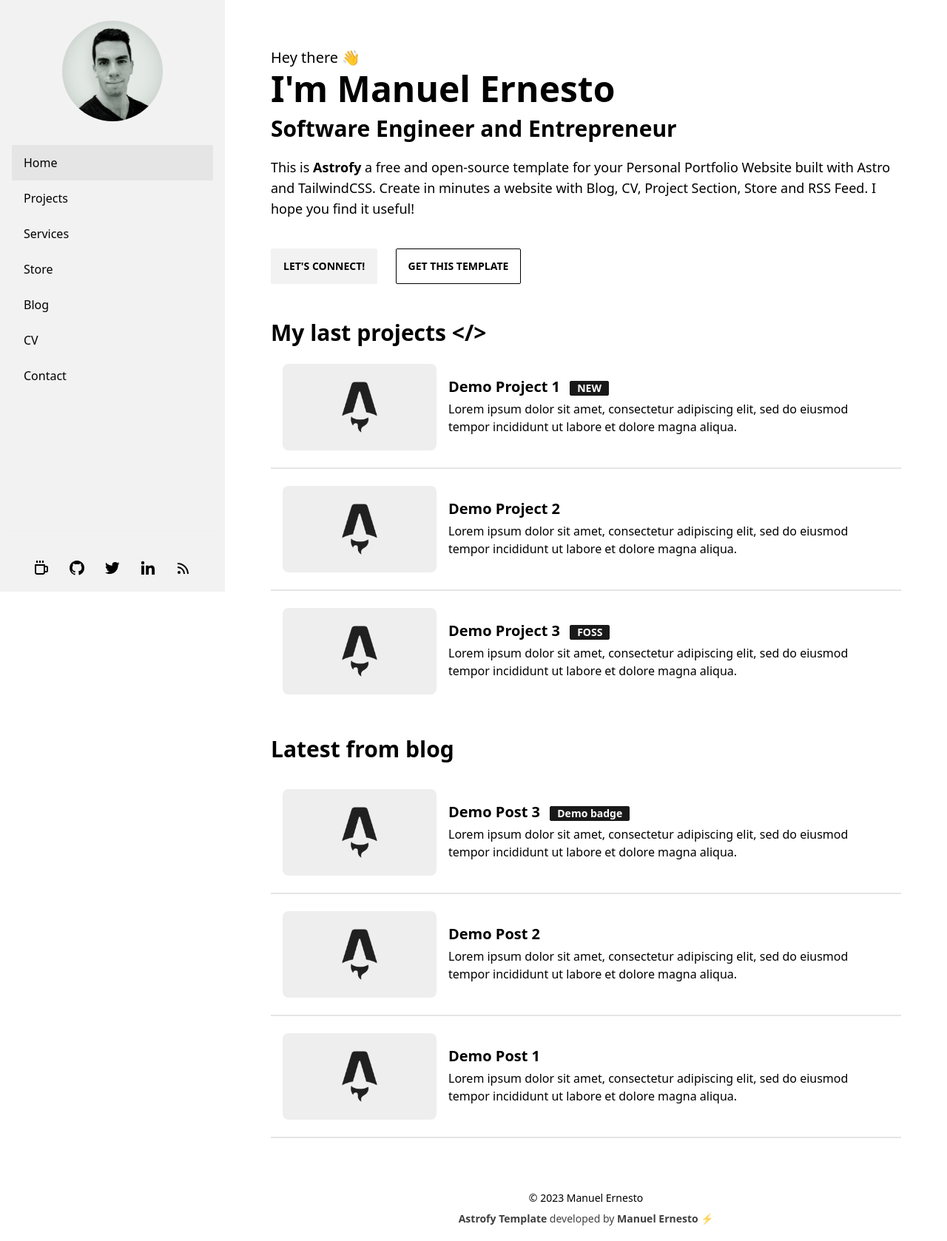
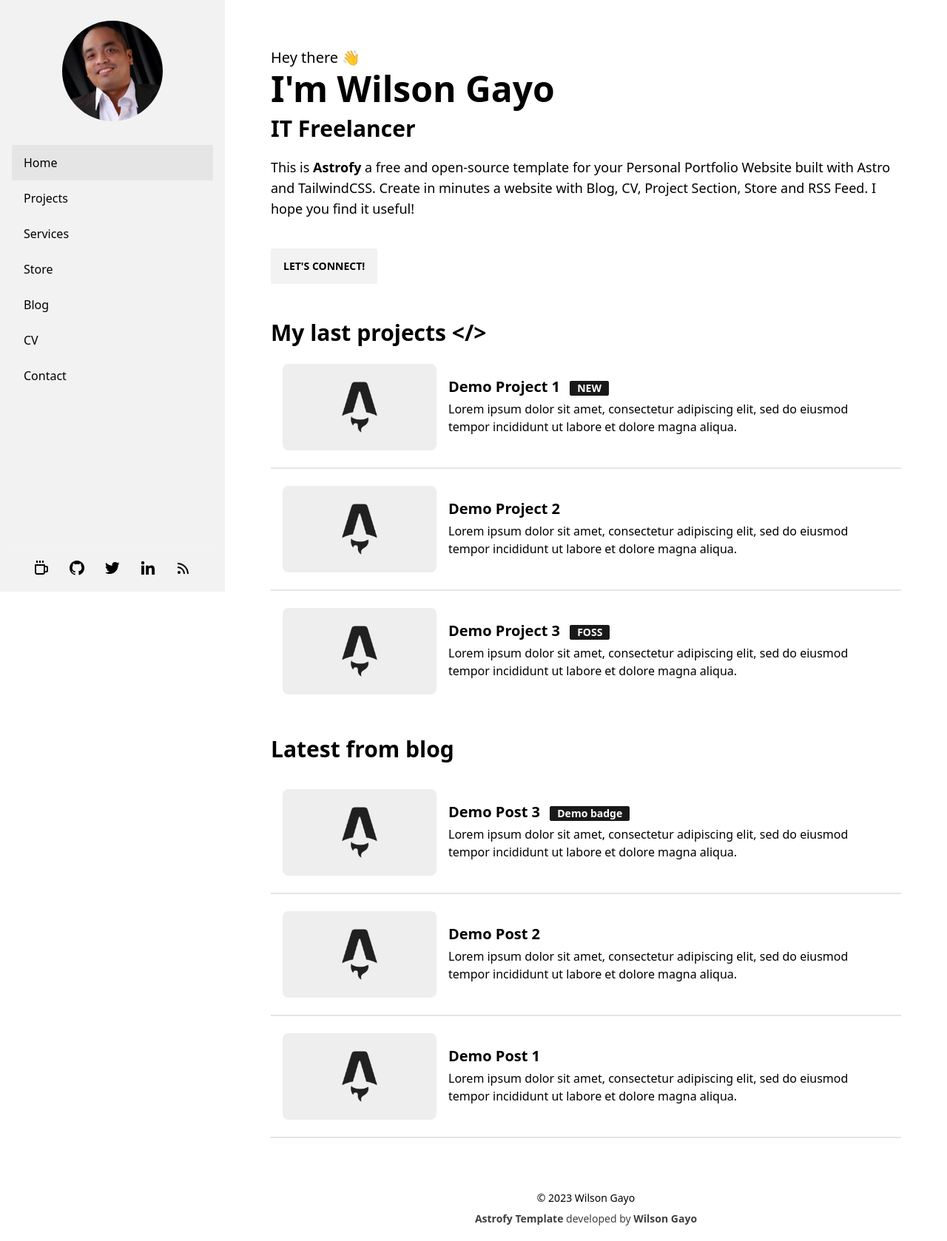
Before and after one commit to wilschoy78/wilschoy78.github.io, an Astro site: page / in a window 1280 px wide. Shown: the whole page at 74% size. Built offline with nearby package versions, Linux system fonts and the light colour scheme; Astro itself is replaced by a stand-in of ours.

Commit message:
updates got workflows

```diff
--- a/astro.config.mjs
+++ b/astro.config.mjs
@@ -8,7 +8,7 @@ import image from "@astrojs/image";
 
 // https://astro.build/config
 export default defineConfig({
-  site: 'https://astrofy-template.netlify.app',
+  site: 'https://wilson-gayo.github.io/',
   integrations: [mdx(), sitemap(), tailwind(), image(
     {
       serviceEntryPoint: '@astrojs/image/sharp',
--- a/src/components/Footer.astro
+++ b/src/components/Footer.astro
@@ -4,12 +4,12 @@ const today = new Date();
 
 <footer class="footer footer-center block mb-5 pt-10">
   <div class="pb-2">
-    &copy; {today.getFullYear()} Manuel Ernesto
+    &copy; {today.getFullYear()} Wilson Gayo
   </div>
   <div class="inline opacity-75">
     <!-- Thanks for using this template. You can keep this line to support my work :) -->
     <a href="https://astrofy-template.netlify.app/" target="_blank" class="font-bold">Astrofy Template</a> developed by
-    <a href="https://manuelernestog.github.io" target="_blank" class="font-bold">Manuel Ernesto ⚡️</a>
+    <a href="https://wilson-gayo.github.io" target="_blank" class="font-bold">Wilson Gayo</a>
   </div>
 </footer>
 <style>
--- a/src/components/Header.astro
+++ b/src/components/Header.astro
@@ -10,7 +10,7 @@
       </label>
     </div>
     <div class="navbar-center">
-      <a class="btn btn-ghost normal-case text-xl" href="/">Manuel Ernesto ⚡️</a>
+      <a class="btn btn-ghost normal-case text-xl" href="/">Wilson Gayo ⚡️</a>
     </div>
     <div class="navbar-end"></div>
   </div>
--- a/src/components/SideBar.astro
+++ b/src/components/SideBar.astro
@@ -12,7 +12,7 @@ const { sideBarActiveItemID } = Astro.props;
       <a href="/">
         <div class="avatar transition ease-in-out hover:scale-[102%] block m-auto">
           <div class="w-[8.5rem]">
-            <Image class="mask mask-circle" aspectRatio="1:1" format="webp" width={300} height={300} src="/profile.jpg" alt="Profile image" />
+            <Image class="mask mask-circle" aspectRatio="1:1" format="webp" width={300} height={300} src="/astro_profile.jpg" alt="Profile image" />
           </div>
         </div>
       </a>
--- a/src/pages/index.astro
+++ b/src/pages/index.astro
@@ -11,8 +11,8 @@ const last_posts = posts.slice(0, 3);
 <BaseLayout sideBarActiveItemID="home">
   <div class="pb-12 mt-5">
     <div class="text-xl py-1">Hey there 👋</div>
-    <div class="text-5xl font-bold">I'm Manuel Ernesto</div>
-    <div class="text-3xl py-3 font-bold">Software Engineer and Entrepreneur</div>
+    <div class="text-5xl font-bold">I'm Wilson Gayo</div>
+    <div class="text-3xl py-3 font-bold">IT Freelancer</div>
     <div class="py-2">
       <text class="text-lg">
         This is <b>Astrofy</b> a free and open-source template for your Personal Portfolio Website built with Astro and TailwindCSS.
@@ -21,10 +21,10 @@ const last_posts = posts.slice(0, 3);
       </text>
     </div>
     <div class="mt-8">
-      <a class="btn" href="https://twitter.com/manuelernestog" target="_blank"> Let's connect!</a>
-      <a href="https://github.com/manuelernestog/astrofy" target="_blank" class="btn btn-outline ml-5">
+      <a class="btn" href="https://twitter.com/wilsongayo" target="_blank"> Let's connect!</a>
+      <!-- <a href="https://github.com/manuelernestog/astrofy" target="_blank" class="btn btn-outline ml-5">
         Get This template
-      </a>
+      </a> -->
     </div>
   </div>
 
```
Also changed, not shown: .github/workflows/deploy.yml (added), public/astro_profile.jpg (added).
